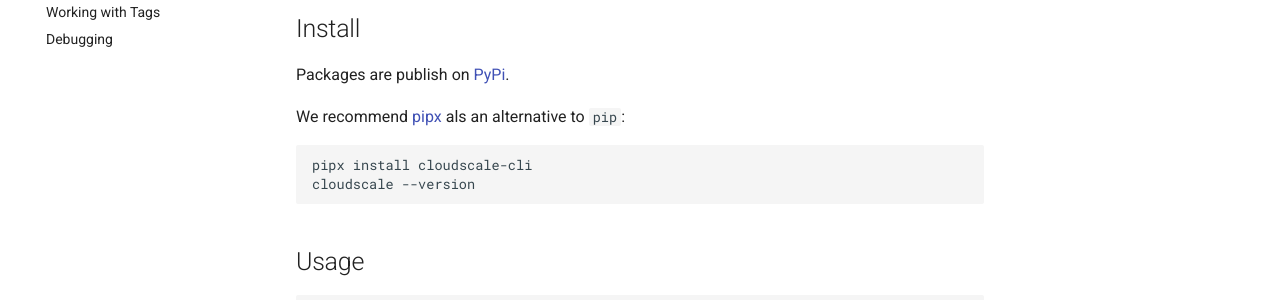
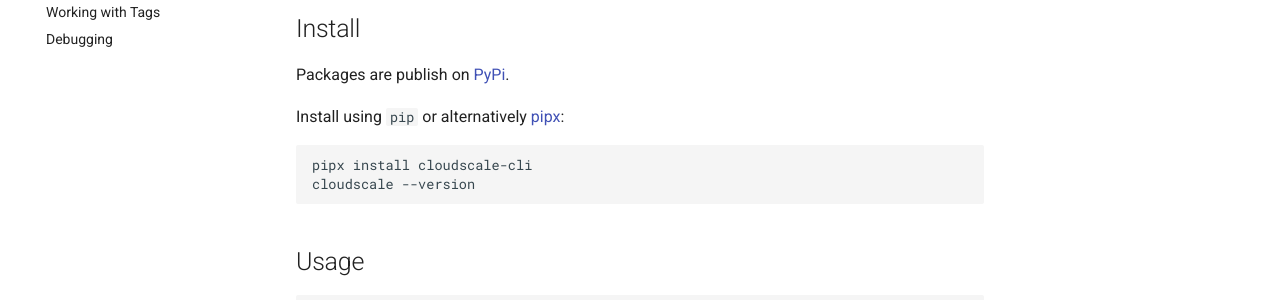
Before and after one commit to cloudscale-ch/cloudscale-cli, an MkDocs documentation site: the page built from docs/index.md, in a window 1280 px wide and 1075 px high. Shown: the part 234-534 px from the top of the window. Built offline with MkDocs 1.6.1 and Material for MkDocs 9.7.7, drawn with Linux system fonts in a browser that asks for light colours; comment, search, counter and statistics services are not loaded.

Commit message:
fix typo

```diff
--- a/docs/index.md
+++ b/docs/index.md
@@ -6,7 +6,7 @@ The official [cloudscale.ch](https://www.cloudscale.ch) command line interface (
 
 Packages are publish on [PyPi](https://pypi.org/project/cloudscale-cli/).
 
-We recommend [pipx](https://pipxproject.github.io/pipx/) als an alternative to `pip`:
+Install using `pip` or alternatively [pipx](https://pipxproject.github.io/pipx/):
 
 ~~~shell
 pipx install cloudscale-cli
```
